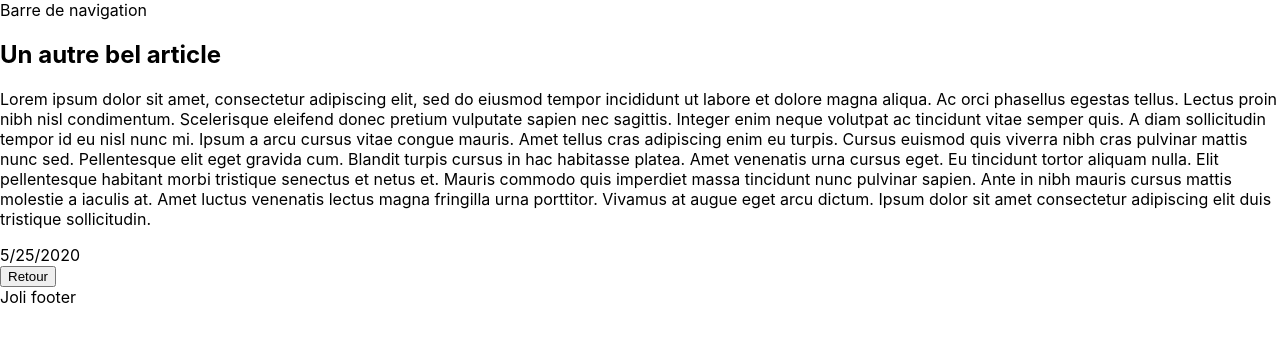
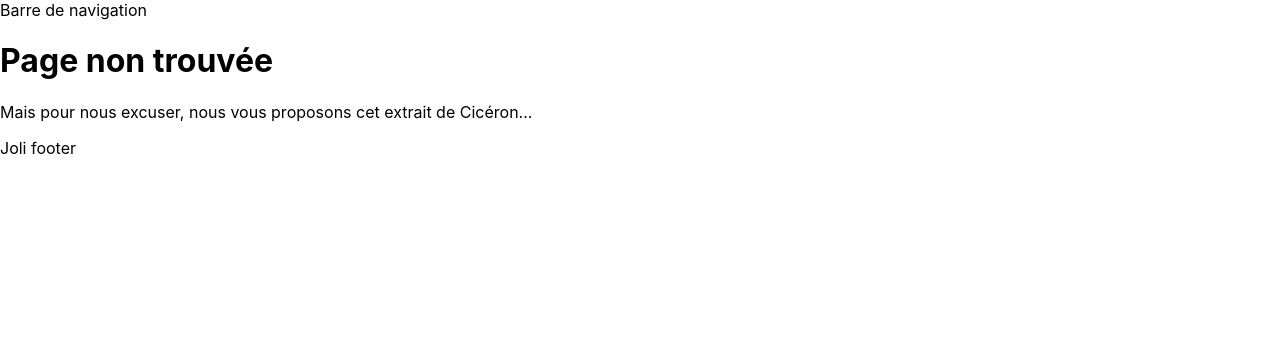
Before and after one commit to Formation-React-js/react-blog, a React (Create React App) app: page /articles/1 in a window 1280 px wide. Shown: the top 342 px of the page. Built offline with nearby package versions, Linux system fonts and the light colour scheme.

Commit message:
Add id validation on single article page

```diff
--- a/src/App.js
+++ b/src/App.js
@@ -11,8 +11,8 @@ const App = () => {
     <BrowserRouter>
       <Switch>
         <Redirect exact from="/" to="/articles" />
-        <Route path="/articles/:id" component={ArticlePage} />
-        <Route path="/articles" component={ArticleListPage} />
+        <Route path="/articles/:id{\d+}" component={ArticlePage} />
+        <Route exact path="/articles" component={ArticleListPage} />
         <Route component={NotFoundPage} />
       </Switch>
     </BrowserRouter>
```
